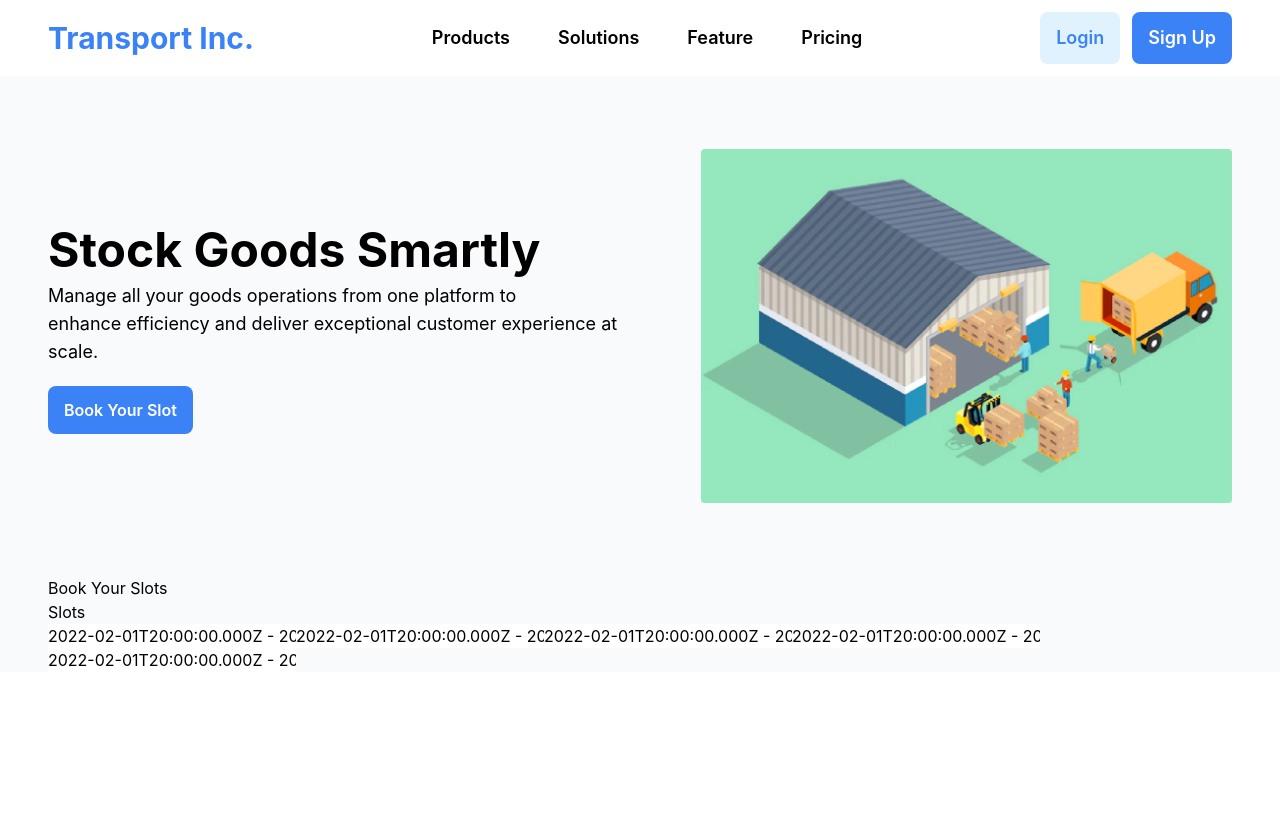
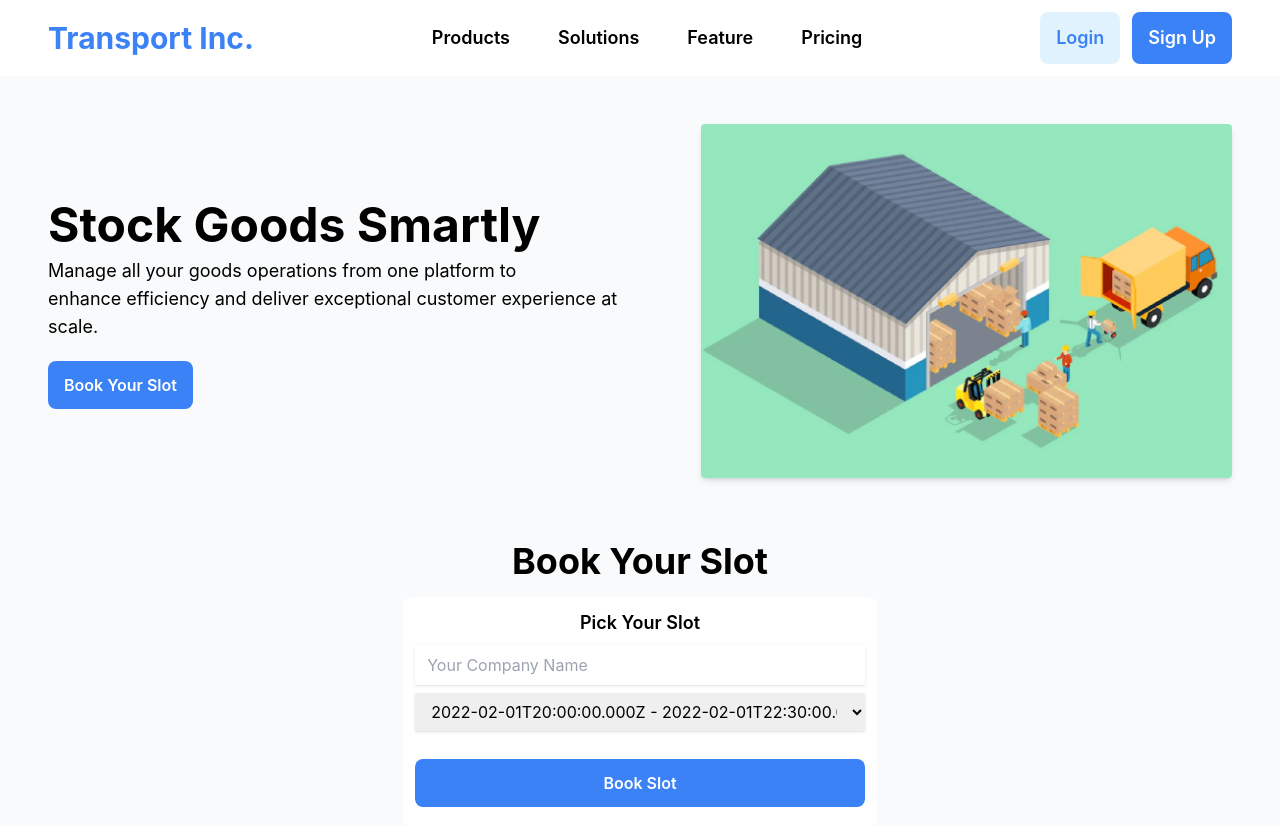
Before and after one commit to shakerscode/logistics-management-software, a React (Create React App) app: page / in a window 1280 px wide. Before the commit the page ends 800 px from the top, so only its background shows below. Built offline with nearby package versions, Linux system fonts and the light colour scheme.

Commit message:
booking design completed. For this time, reading data from a fake data file. Soon start working with db

```diff
--- /dev/null
+++ b/public/data.json
@@ -0,0 +1,18 @@
+ [
+    { "id": "bd8fc476-ac50-3327-4ece-d73897796852", "start": "2022-02-01T20:00:00.000Z", "end":
+    "2022-02-01T22:30:00.000Z" },
+    { "id": "8c73d0ca-d999-4081-1558-e5ee6a40fcc2", "start": "2022-01-31T23:00:00.000Z", "end":
+    "2022-02-01T23:30:00.000Z" },
+    { "id": "086e3a96-2c74-3d2a-e839-ad10c82626d5", "start": "2022-02-01T10:15:00.000Z", "end":
+    "2022-02-01T10:45:00.000Z" },
+    { "id": "9e323a9e-adf9-605f-9386-c939a9a6af3f", "start": "2022-02-01T13:55:00.000Z", "end":
+    "2022-02-01T14:30:00.000Z" },
+    { "id": "0510de47-c86e-a64c-bb86-461c039b1012", "start": "2022-02-02T10:00:00.000Z", "end":
+    "2022-02-02T20:00:00.000Z" },
+    { "id": "4b24e6ab-bdc6-6b2c-e405-a8e01f0fde84", "start": "2022-02-01T09:00:00.000Z", "end":
+    "2022-02-01T10:00:00.000Z" },
+    { "id": "087ddebe-dd41-7e39-bda8-f617d8c4385d", "start": "2022-02-01T11:30:00.000Z", "end":
+    "2022-02-01T13:00:00.000Z" },
+    { "id": "5117e557-8d86-4180-9326-1ce0cf733982", "start": "2022-02-01T13:00:00.000Z", "end":
+    "2022-02-01T13:10:00.000Z" }
+    ]
--- a/src/components/Bookings/Bookings.js
+++ b/src/components/Bookings/Bookings.js
@@ -1,16 +1,54 @@
 import React from 'react';
+import { useEffect } from 'react';
+import { useState } from 'react';
 
 const Bookings = () => {
+    const [slotsData, stSlotsData] = useState([])
+
+    useEffect(()=>{
+        fetch('data.json')
+        .then(res => res.json())
+        .then(data => stSlotsData(data))
+    },[])
+
+    const submitBooing = (e) =>{
+        e.preventDefault()
+        const name = e.target.name.value;
+        const slot = e.target.slot.value;
+
+        const data = [
+            {name: name,
+            slot: slot}
+        ]
+        console.log(data);
+    }
     return (
-        <div>
-            <h1>Book Your Slots</h1>
-            <div>
-                <h2>Slots</h2>
-                <input type="text" value={"2022-02-01T20:00:00.000Z - 2022-02-01T22:30:00.000Z"} />
-                <input type="text" value={"2022-02-01T20:00:00.000Z - 2022-02-01T22:30:00.000Z"} />
-                <input type="text" value={"2022-02-01T20:00:00.000Z - 2022-02-01T22:30:00.000Z"} />
-                <input type="text" value={"2022-02-01T20:00:00.000Z - 2022-02-01T22:30:00.000Z"} />
-                <input type="text" value={"2022-02-01T20:00:00.000Z - 2022-02-01T22:30:00.000Z"} />
+        <div className='flex flex-col justify-center items-center h-[300px] py-3'>
+            <h1 className='text-center text-4xl font-bold py-4'>Book Your Slot</h1>
+            <div className='w-[40%] text-center bg-white px-3 py-3 rounded-lg'>
+                <h2 className='text-lg font-semibold'>Pick Your Slot</h2>
+                <form
+                onSubmit={submitBooing}
+                className='flex flex-col gap-2 py-2'>
+                    <input
+                    type="text"
+                    name='name'
+                    required
+                    placeholder='Your Company Name'
+                    className='outline-none shadow px-3 py-2'/>
+                    <select name='slot'  className='outline-none shadow px-3 py-2'>
+                        <option disabled className='font-semibold rounded-lg cursor-pointer'>Pick Your Slot</option>
+                        {
+                            slotsData.map(slot =>
+                                <option key={slot.id} value={`${slot.start} - ${slot.end}`}>{`${slot.start} - ${slot.end}`}</option>
+                             )
+                        }
+                    </select>
+                    <input
+                    type="submit"
+                    className='bg-blue-500 px-4 py-3 rounded-lg w-full text-white mt-5 font-semibold cursor-pointer'
+                    value="Book Slot" />
+                </form>
             </div>
         </div>
     );
--- a/src/components/HeroBanner/HeroBanner.js
+++ b/src/components/HeroBanner/HeroBanner.js
@@ -3,7 +3,7 @@ import hero from '../../assets/images/hero-img.png'
 
 const HeroBanner = () => {
     return (
-        <div className='flex justify-center gap-10 items-center h-[500px]'>
+        <div className='flex justify-center gap-10 items-center h-[450px]'>
             <div>
                 <h2 className='text-5xl font-bold py-2'>Stock Goods  Smartly</h2>
                 <p className='text-lg'>Manage all your goods operations from one platform to <br /> enhance efficiency and deliver exceptional customer experience at scale.</p>
--- a/src/index.css
+++ b/src/index.css
@@ -6,8 +6,6 @@
 *{
   margin: 0;
   padding: 0;
-  box-sizing: border-box;
-  overflow: hidden;
 }
 body {
   font-family: -apple-system, BlinkMacSystemFont, 'Segoe UI', 'Roboto', 'Oxygen',
```
